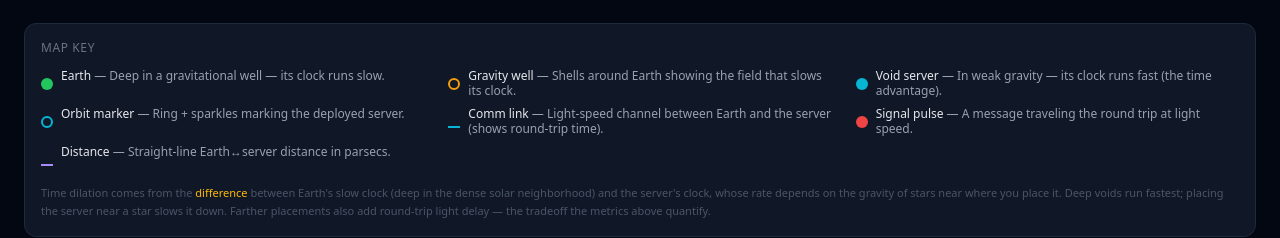
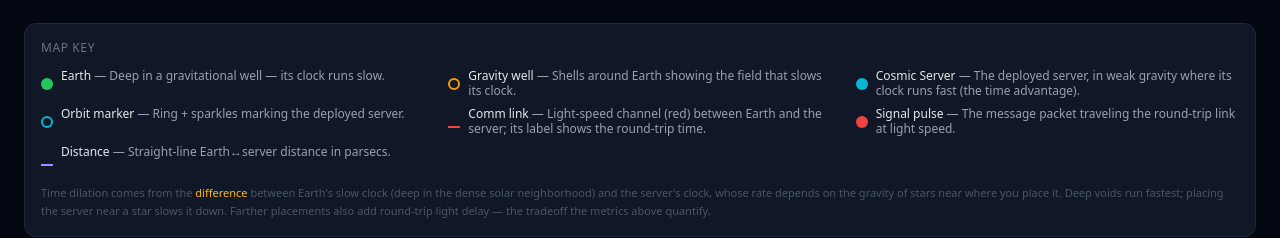
Before and after one commit to tottenjordan/void-ranger, a React (Vite) app in the folder frontend/: page / in a window 1280 px wide. Shown: the part 653-891 px from the top of the page. Built offline with nearby package versions, Linux system fonts and the light colour scheme; no server answers.

Commit message:
docs: rename deployed server to 'Cosmic Server'; document breakeven, Communication Cost, collapsible panel

```diff
--- a/frontend/src/components/far-future/FarFutureView.jsx
+++ b/frontend/src/components/far-future/FarFutureView.jsx
@@ -7,10 +7,10 @@ import { commaInt, parseSecondsInput } from '../../utils/format'
 const LEGEND_ITEMS = [
   { swatch: 'dot', color: '#22c55e', label: 'Earth', desc: 'Deep in a gravitational well — its clock runs slow.' },
   { swatch: 'ring', color: '#f59e0b', label: 'Gravity well', desc: "Shells around Earth showing the field that slows its clock." },
-  { swatch: 'dot', color: '#06b6d4', label: 'Void server', desc: 'In weak gravity — its clock runs fast (the time advantage).' },
+  { swatch: 'dot', color: '#06b6d4', label: 'Cosmic Server', desc: 'The deployed server, in weak gravity where its clock runs fast (the time advantage).' },
   { swatch: 'ring', color: '#06b6d4', label: 'Orbit marker', desc: 'Ring + sparkles marking the deployed server.' },
-  { swatch: 'line', color: '#06b6d4', label: 'Comm link', desc: 'Light-speed channel between Earth and the server (shows round-trip time).' },
-  { swatch: 'dot', color: '#ef4444', label: 'Signal pulse', desc: 'A message traveling the round trip at light speed.' },
+  { swatch: 'line', color: '#ef4444', label: 'Comm link', desc: 'Light-speed channel (red) between Earth and the server; its label shows the round-trip time.' },
+  { swatch: 'dot', color: '#ef4444', label: 'Signal pulse', desc: 'The message packet traveling the round-trip link at light speed.' },
   { swatch: 'line', color: '#a78bfa', label: 'Distance', desc: 'Straight-line Earth↔server distance in parsecs.' },
 ]
 
--- a/frontend/src/components/far-future/MetricsDash.jsx
+++ b/frontend/src/components/far-future/MetricsDash.jsx
@@ -96,7 +96,7 @@ export default function MetricsDash({ distancePc, clockAdvantage, earthComputeTi
         value={`${animDistance.toFixed(2)} pc`}
         sub={<DistanceSub pc={animDistance} />}
         color="text-violet-300 hover:shadow-violet-500/10"
-        tooltip="Straight-line distance from Earth to the void server. Shown in parsecs, light-years, and miles (1 pc ≈ 3.26 ly ≈ 1.92×10¹³ mi). This sets the round-trip communication latency."
+        tooltip="Straight-line distance from Earth to the Cosmic Server. Shown in parsecs, light-years, and miles (1 pc ≈ 3.26 ly ≈ 1.92×10¹³ mi). This sets the round-trip communication latency."
         desc="Straight-line Earth↔server distance; sets the round-trip latency."
       />
       <MetricCard
@@ -112,7 +112,7 @@ export default function MetricsDash({ distancePc, clockAdvantage, earthComputeTi
         value={`${commaInt(animCompute)} s`}
         sub={humanDuration(animCompute)}
         color="text-cyan-400 hover:shadow-cyan-500/10"
-        tooltip="How long Earth's clock measures while the void server completes the task. Because the server's clock runs faster (weaker gravity), it finishes the work in less Earth time than running locally would take."
+        tooltip="How long Earth's clock measures while the Cosmic Server completes the task. Because the server's clock runs faster (weaker gravity), it finishes the work in less Earth time than running locally would take."
         desc="How much Earth time passes while the server completes the task."
       />
       <MetricCard
@@ -120,7 +120,7 @@ export default function MetricsDash({ distancePc, clockAdvantage, earthComputeTi
         value={`${commaInt(animWait)} s`}
         sub={`${humanDuration(animWait)} · +${commaInt(animComm)} s light delay`}
         color="text-amber-400 hover:shadow-amber-500/10"
-        tooltip="Total time an Earth observer waits: the compute time plus round-trip light-speed communication latency to the void server and back."
+        tooltip="Total time an Earth observer waits: the compute time plus round-trip light-speed communication latency to the Cosmic Server and back."
         desc="Compute time + round-trip light delay."
       />
       <MetricCard
@@ -135,7 +135,7 @@ export default function MetricsDash({ distancePc, clockAdvantage, earthComputeTi
         label={animGain >= 0 ? 'Net Gain' : 'Net Loss'}
         value={`${commaFixed(animGain, 2)} s`}
         color={animGain >= 0 ? 'text-green-400 hover:shadow-green-500/10' : 'text-red-400 hover:shadow-red-500/10'}
-        tooltip="Difference between running the task locally on Earth vs. offloading to the void server. Positive = the void server saves time overall. Negative = light-speed latency outweighs the dilation benefit."
+        tooltip="Difference between running the task locally on Earth vs. offloading to the Cosmic Server. Positive = the Cosmic Server saves time overall. Negative = light-speed latency outweighs the dilation benefit."
         arrow={improving ? '▲' : '▼'}
         desc="Whether the dilation benefit outweighs the communication cost (seconds saved vs. running on Earth)."
       />
```
Also changed, not shown: 1 other file (tests, documents, lock files or other folders).
